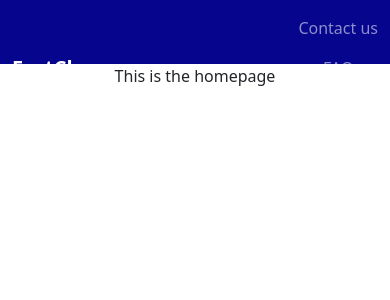
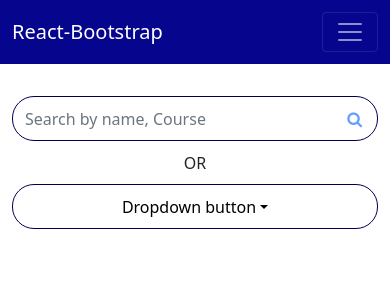
Before and after one commit to avinash6982/BookMentor, a React (Create React App) app: page / in a window 390 px wide. Shown: the top 300 px of the page. Built offline with nearby package versions, Linux system fonts and the light colour scheme.

Commit message:
Added responsive navbar

```diff
--- a/src/common/icons/FontAwesomeIcon.js
+++ b/src/common/icons/FontAwesomeIcon.js
@@ -5,7 +5,8 @@
     marginLeft,
     marginRight,
     onMouseEnter,
-    onMouseOut
+    onMouseOut,
+    onClick
 }) => {
 
     const styles = {
@@ -16,6 +17,7 @@
     }
 
     return <i
+        onClick={onClick}
         onMouseEnter={onMouseEnter}
         onMouseOut={onMouseOut}
         className={`fa fa-${title}`}
--- /dev/null
+++ b/src/components/homePage/SearchOptions.js
@@ -0,0 +1,56 @@
+import React from "react";
+import { Container, Row, Col, Form, DropdownButton, Dropdown } from "react-bootstrap";
+import FontAwesomeIcon from "../../common/icons/FontAwesomeIcon";
+
+import classes from "./styles.module.css"
+
+const SearchBar = () => {
+
+    return (
+        <Form.Group className={classes.inputContainer}>
+            <FontAwesomeIcon
+                onClick={() => console.log("unda")}
+                title="search"
+                size="30"
+                color="rgba(44, 128, 255, 0.747)" />
+            <Form.Control
+                className={classes.searchBar}
+                type="text"
+                placeholder="Search by name, Course" />
+        </Form.Group>
+    );
+}
+
+const DropDown = () => {
+
+    return (
+        <DropdownButton className={classes.select} id="dropdown-basic-button" title="Dropdown button">
+            <Dropdown.Item href="#/action-1">Action</Dropdown.Item>
+            <Dropdown.Item href="#/action-2">Another action</Dropdown.Item>
+            <Dropdown.Item href="#/action-3">Something else</Dropdown.Item>
+        </DropdownButton>
+    );
+}
+
+const SearchOptions = () => {
+
+    return (
+        <Container className={classes.container}>
+            <Row>
+                <Col md={5}>
+                    <SearchBar />
+                </Col>
+                <Col md={2}>
+                    <div className={classes.text}>
+                        OR
+                    </div>
+                </Col>
+                <Col md={5}>
+                    <DropDown />
+                </Col>
+            </Row>
+        </Container>
+    );
+}
+
+export default SearchOptions
--- a/src/components/homePage/index.js
+++ b/src/components/homePage/index.js
@@ -1,12 +1,11 @@
 import React from "react";
+import SearchOptions from "./SearchOptions";
 
 const HomepageComponent = () => {
 
-    return (
-        <>
-            This is the homepage
-        </>
-    );
+    return (<>
+        <SearchOptions />
+    </>);
 }
 
 export default HomepageComponent
--- /dev/null
+++ b/src/components/homePage/styles.module.css
@@ -0,0 +1,34 @@
+.container {
+    padding-top: 2em;
+    width: 100%;
+}
+@media only screen and (min-width: 500px) {
+    .container {
+        width: 70%;
+    }
+}
+.inputContainer {
+    position: relative;
+    display: flex;
+    align-items: center;
+}
+.inputContainer i {
+    position: absolute;
+    right: 1em;
+}
+.searchBar {
+    height: 45px;
+    border-radius: 22px;
+    border: 1px solid rgb(0, 0, 83);
+}
+.select button {
+    height: 45px;
+    border-radius: 22px;
+    border: 1px solid rgb(0, 0, 83);
+    background-color: white !important;
+    color: black !important;
+    width: 100%;
+}
+.text {
+    padding: 0.6rem;
+}
--- a/src/components/navbar/index.js
+++ b/src/components/navbar/index.js
@@ -7,15 +7,17 @@
 }) => {
 
     return (
-        <Navbar className={classes.navbar} expand="lg" variant="dark">
+        <Navbar className={classes.navbar} collapseOnSelect expand="sm" bg="dark" variant="dark">
             <Container>
-                <Navbar.Brand href="/">
-                    <b>FastClass</b>
-                </Navbar.Brand>
-                <Nav className="me-right">
+                <Navbar.Brand href="#home">React-Bootstrap</Navbar.Brand>
+                <Navbar.Toggle aria-controls="responsive-navbar-nav" />
+                <Navbar.Collapse id="responsive-navbar-nav">
+                    <Nav className="me-auto">
+                    </Nav>
+                    <Nav>
                         <Nav.Link href="/contact-us">Contact us</Nav.Link>
                         <Nav.Link href="/faq">FAQ</Nav.Link>
-                    <NavDropdown title="Account" id="basic-nav-dropdown">
+                        <NavDropdown title="Account">
                             <NavDropdown.Item className={classes.navDropItem} href="/profile">Profile</NavDropdown.Item>
                             <NavDropdown.Divider />
                             <NavDropdown.Item onClick={() => onSignout()} className={classes.navDropItem} href="">
@@ -23,6 +25,7 @@
                             </NavDropdown.Item>
                         </NavDropdown>
                     </Nav>
+                </Navbar.Collapse>
             </Container>
         </Navbar>
     );
--- a/src/components/navbar/styles.module.css
+++ b/src/components/navbar/styles.module.css
@@ -1,5 +1,5 @@
 .navbar {
-    background-color: rgb(5, 5, 141);
+    background-color: rgb(5, 5, 141) !important;
     height: 4em;
 }
 .navDropItem {
--- a/src/container/Home.js
+++ b/src/container/Home.js
@@ -1,10 +1,13 @@
 import React from "react";
+import ContentWrapper from "../common/wrapper/ContentWrapper";
 import HomepageComponent from "../components/homePage";
 
 const Home = () => {
 
     return (
-        <HomepageComponent />
+        <ContentWrapper>
+            <HomepageComponent />
+        </ContentWrapper>
     );
 }
 
```
Lines whose indentation alone changed are shown as unchanged.
